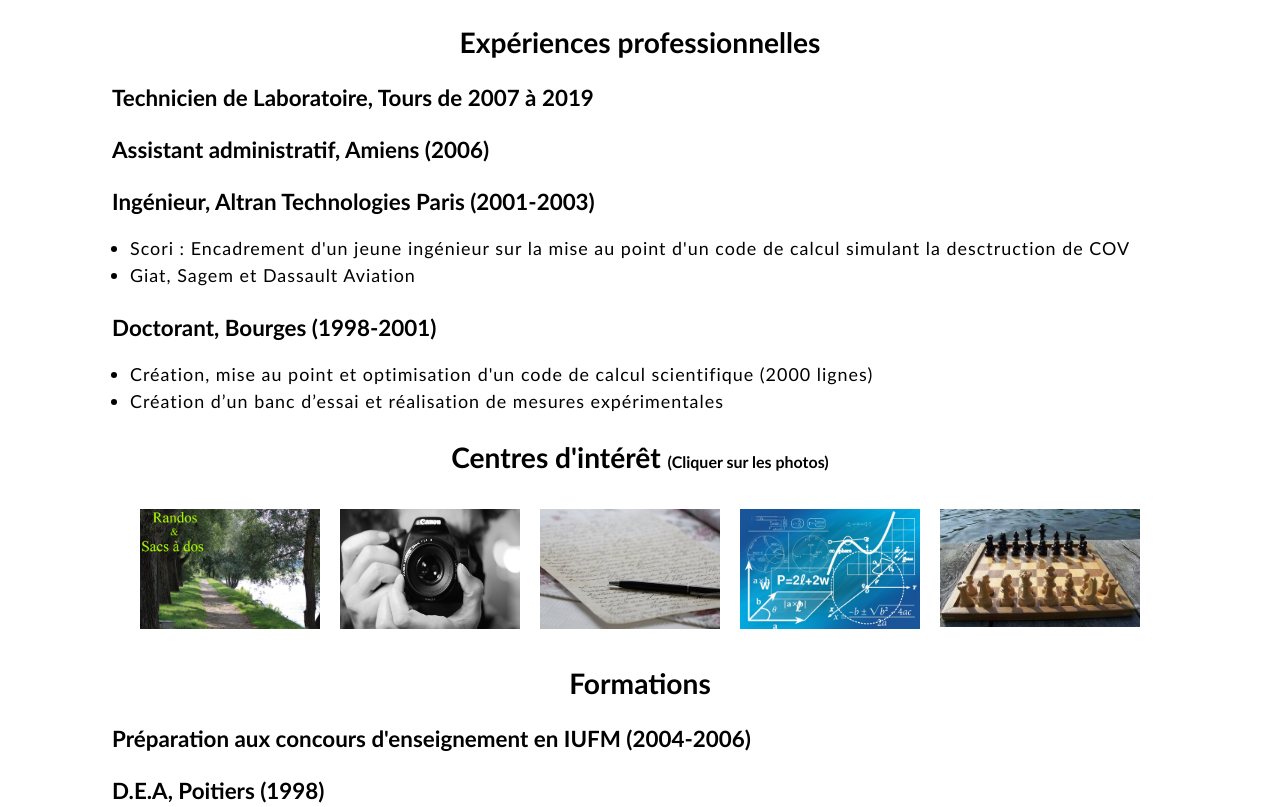
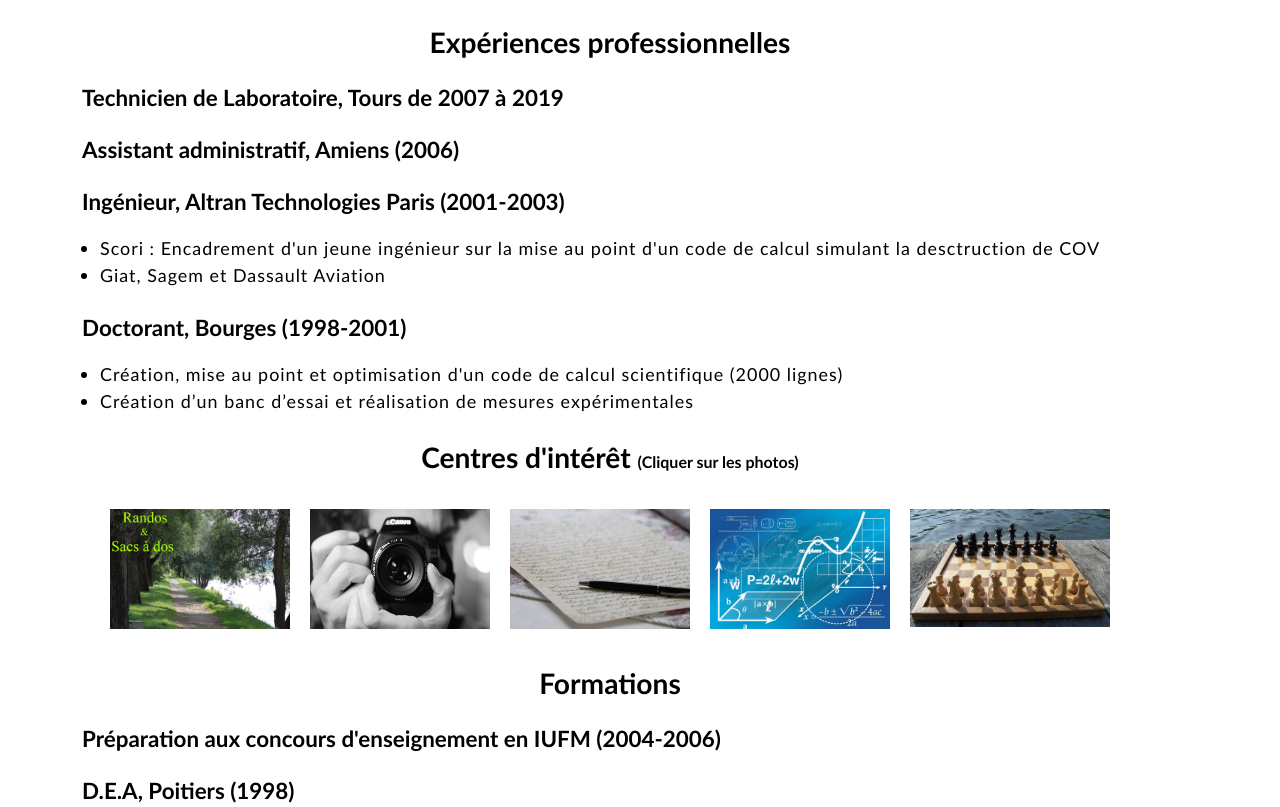
Before and after one commit to frederic-opdebeck/presentation, a plain HTML site: page index.html in a window 1280 px wide. Shown: the top 807 px of the page. Drawn offline with Linux system fonts and the light colour scheme.

Commit message:
Update style.css

```diff
--- a/style/style.css
+++ b/style/style.css
@@ -6,7 +6,7 @@ html {
 body {
   font-size: 1.4vw; /* 1.4vw */
   max-width: 1100px;
-  margin: auto;
+  margin: 20px 60px;
   background-color: #FFFFFF;
 }
 .flex {
```
